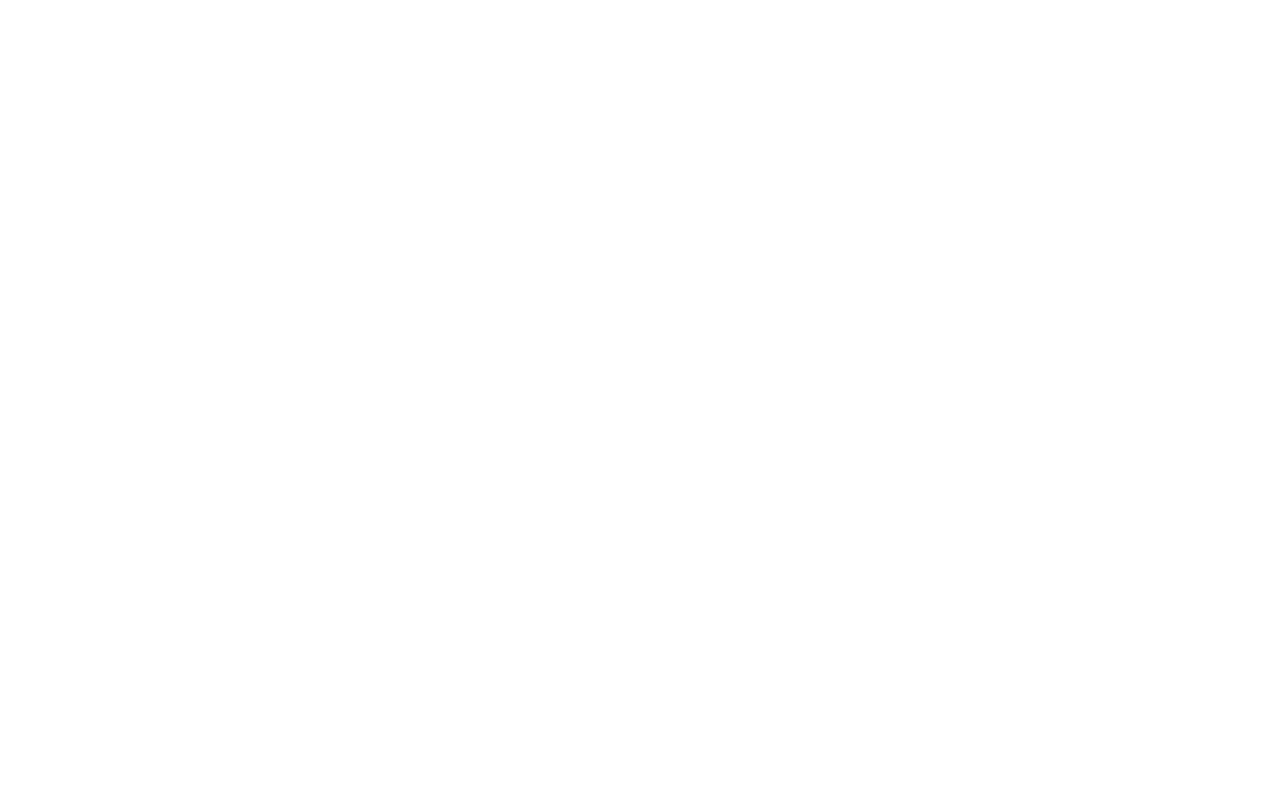
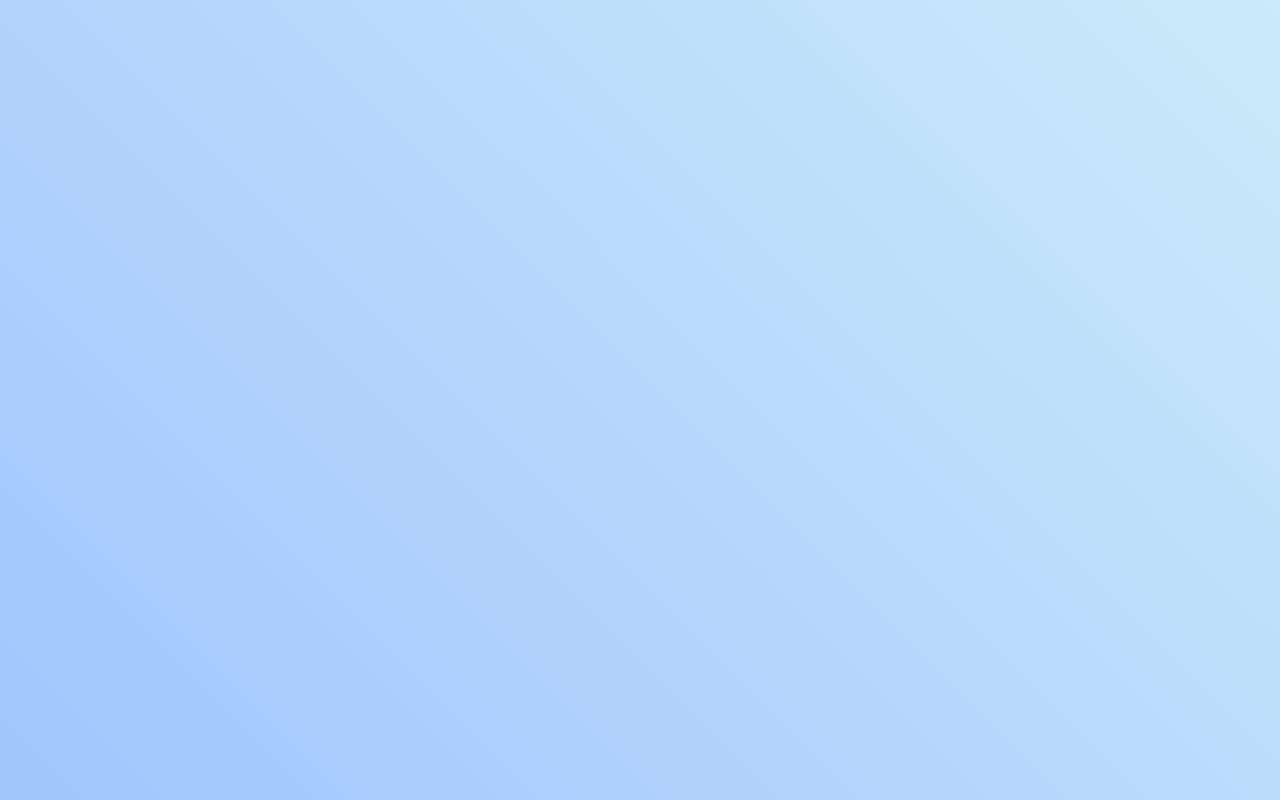
Before and after one commit to Mohamed-Nasr7/weather-info, a React (Create React App) app: page / in a window 1280 px wide. Built offline with nearby package versions, Linux system fonts and the light colour scheme.

Commit message:
Set the body background

```diff
--- a/src/index.css
+++ b/src/index.css
@@ -2,6 +2,7 @@
   margin: 0;
   padding: 6% 9%;
   min-height: 100vh;
+  background: linear-gradient(45deg, #a1c4fd 0%, #cbebfa 100%);
   box-sizing: border-box;
   font-family: -apple-system, BlinkMacSystemFont, 'Segoe UI', 'Roboto', 'Oxygen',
     'Ubuntu', 'Cantarell', 'Fira Sans', 'Droid Sans', 'Helvetica Neue',
```
